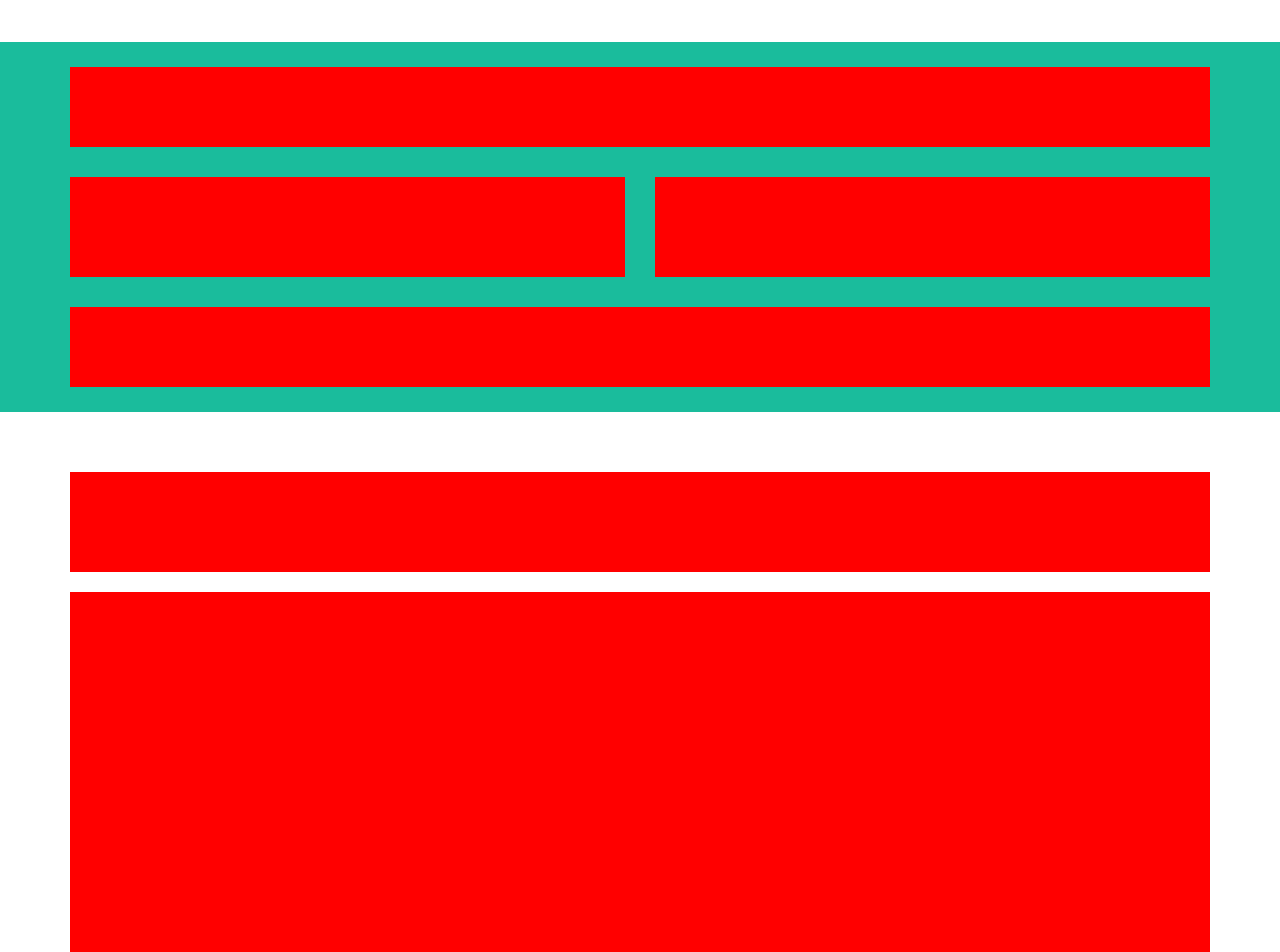
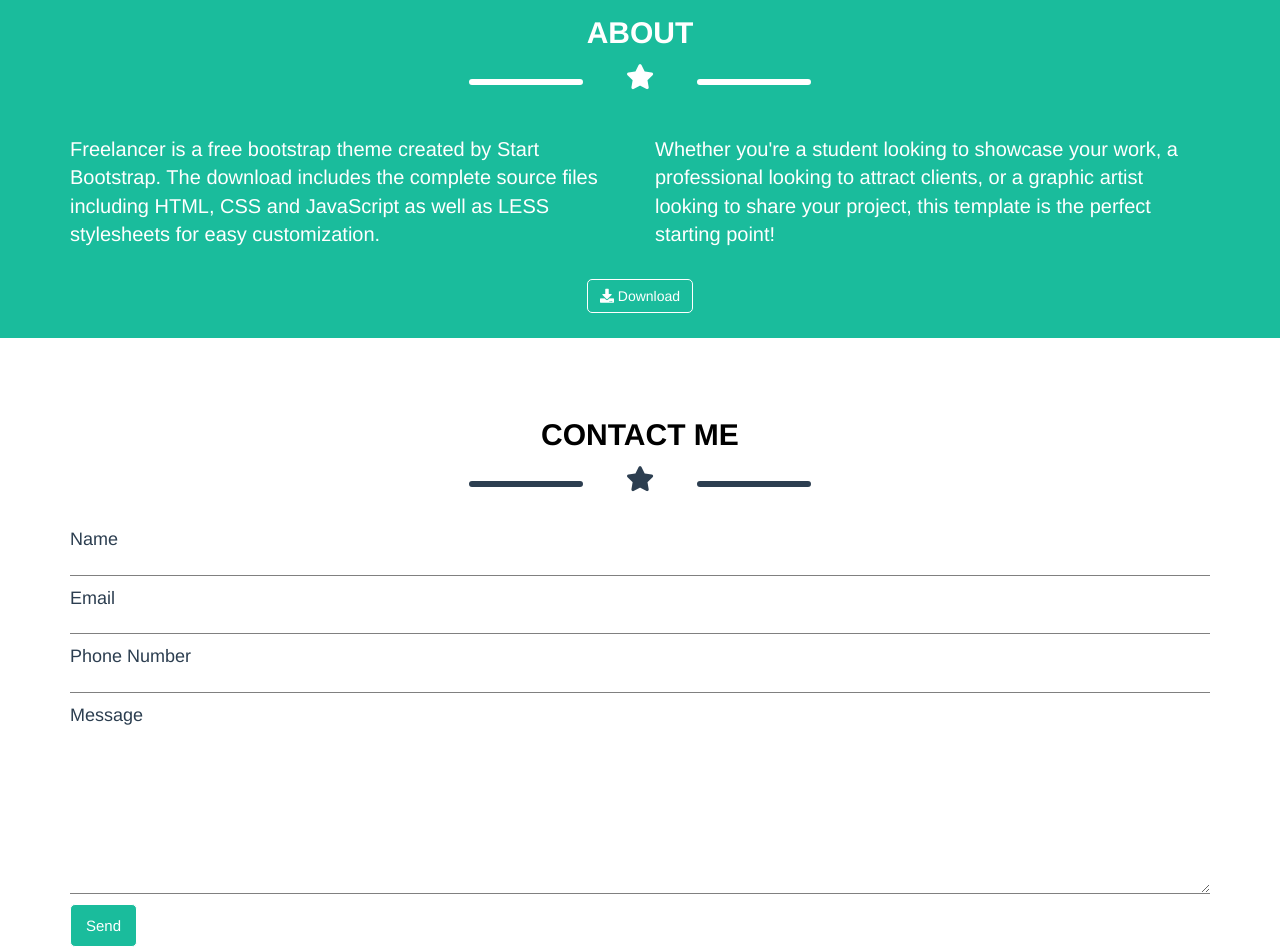
Before and after one commit to LucaQuacquarelli/html-css-bootstrap-freelancer, a plain HTML site: page index.html in a window 1280 px wide. Shown: the part 1380-2332 px from the top of the page. Drawn offline with nearby package versions, Linux system fonts and the light colour scheme.

Commit message:
Main content

```diff
--- a/css/style.css
+++ b/css/style.css
@@ -9,42 +9,51 @@ li {
     display: inline-block;
 }
 
-/* debug */
-.portfolio-title {
-    height: 100px;
-    background-color: red;
+h1,h2 {
+    font-weight: 700;
 }
 
-.portfolio-img {
-    height: 300px;
-    margin: 10px 0;
-    border-radius: 10px;
-    background-color: red;
+
+.portfolio-title > h2,
+.contact-title > h2 {
+    color: black;
 }
 
-.about-title,
-.about-download {
-    height: 80px;
-    background-color: red;
+.portfolio-title > .star-dec hr,
+.contact-title > .star-dec hr {
+    border-color: #2c3e50;
 }
 
-.about-text {
-    height: 100px;
-    margin: 10px 0;
-    background-color: red;
+.portfolio-title i,
+.contact-title i {
+    color: #2c3e50;
 }
 
-.contact-title {
-    height: 100px;
-    background-color: red;
+.star-dec {
+    width: 30%;
+    margin: 0 auto;
 }
 
-.contact-content {
-    height: 400px;
-    margin-top: 20px;
-    background-color: red;
+.star-dec > * {
+    float: left;
+    width: 33.33%;
+}
+.star-dec::after {
+    content: "";
+    display: table;
+    clear: both;
 }
 
+.star-dec hr {
+    border: 3px solid white;
+    border-radius: 3px;
+}
+
+.star-dec i {
+    padding-top: 5px;
+    font-size: 25px;
+}
+/* debug */
 .location,
 .web,
 .freelancer {
@@ -96,31 +105,6 @@ nav {
     width: 20%;
 }
 
-.star-dec {
-    width: 30%;
-    margin: 0 auto;
-}
-
-.star-dec > * {
-    float: left;
-    width: 33.33%;
-}
-.star-dec::after {
-    content: "";
-    display: table;
-    clear: both;
-}
-
-.star-dec hr {
-    border: 3px solid white;
-    border-radius: 3px;
-}
-
-.star-dec i {
-    padding-top: 5px;
-    font-size: 25px;
-}
-
 .jbt-container > p {
     font-size: 20px;
 }
@@ -137,6 +121,16 @@ section {
     margin-top: 20px;
 }
 
+.portfolio-img {
+    margin: 10px 0;
+    border-radius: 10px;
+    overflow: hidden;
+}
+
+.portfolio-img > img {
+    width: 100%;
+}
+
 .about {
     padding: 25px 0;
     background-color: #1abc9c;
@@ -144,6 +138,59 @@ section {
 
 .about-content-container {
     margin: 20px 0;
+}
+
+.about-text {
+    margin: 10px 0;
+    font-size: 20px;
+}
+
+.download-btn {
+    border: 1px solid white;
+    border-radius: 5px;
+    transition: 1s;
+}
+
+.download-btn:hover {
+    color: white;
+    background-color: #2c3e50;
+    border: 1px solid white;
+    border-radius: 5px;
+}
+
+.contact-content {
+    margin-top: 20px;
+}
+
+.contact-content > span {
+    font-size: 18px;
+    color: #2c3e50;
+}
+
+.contact-content > input:not(#send),
+textarea {
+    display: block;
+    margin-bottom: 10px;
+    width: 100%;
+    border: 0;
+    border-bottom: 1px solid grey;
+    color: black;
+}
+
+#send {
+    padding: 10px 15px;
+    font-size: 15px;
+    background-color: #1abc9c;
+    color: white;
+    border: 1px solid white;
+    border-radius: 5px;
+    transition: 1s;
+}
+
+#send:hover {
+    background-color: white;
+    color: #1abc9c;
+    border: 1px solid #1abc9c;
 }
 
 .info {
--- a/index.html
+++ b/index.html
@@ -10,13 +10,13 @@
         <title>Bootstrap Freelancer</title>
     </head>
     <body>
-        <header>
+        <header id="up">
             <nav class="text-uppercase">
                 <div class="container">
                     <div class="row">
                         <div class="col-xs-8 col-sm-5">
                             <div class="logo-container">
-                                <strong><a href="#">start bootstrap</a></strong>
+                                <strong><a href="#up">start bootstrap</a></strong>
                             </div>
                         </div>
                         <div class="col-xs-2 col-xs-offset-2 col-sm-6 col-sm-offset-1">
@@ -66,7 +66,20 @@
                     <div class="container">
                         <div class="row">
                             <div class="col-xs-12">
-                                <div class="portfolio-title"></div>
+                                <div class="portfolio-title text-center text-uppercase">
+                                    <h2>portfolio</h2>
+                                    <div class="star-dec">
+                                        <div class="line">
+                                            <hr>
+                                        </div>
+                                        <div class="star">
+                                            <i class="fas fa-star"></i>
+                                        </div>
+                                        <div class="line">
+                                            <hr>
+                                        </div>
+                                    </div>
+                                </div>
                             </div>
                         </div>
                     </div>
@@ -75,22 +88,34 @@
                     <div class="container">
                         <div class="row">
                             <div class="col-xs-12 col-sm-6 col-md-4">
-                                <div class="portfolio-img"></div>
+                                <div class="portfolio-img">
+                                    <img src="img/cabin.png" alt="cabin logo">
+                                </div>
                             </div>
                             <div class="col-xs-12 col-sm-6 col-md-4">
-                                <div class="portfolio-img"></div>
+                                <div class="portfolio-img">
+                                    <img src="img/cake.png" alt="cake logo">
+                                </div>
                             </div>
                             <div class="col-xs-12 col-sm-6 col-md-4">
-                                <div class="portfolio-img"></div>
+                                <div class="portfolio-img">
+                                    <img src="img/circus.png" alt="circus logo">
+                                </div>
                             </div>
                             <div class="col-xs-12 col-sm-6 col-md-4">
-                                <div class="portfolio-img"></div>
+                                <div class="portfolio-img">
+                                    <img src="img/game.png" alt="game logo">
+                                </div>
                             </div>
                             <div class="col-xs-12 col-sm-6 col-md-4">
-                                <div class="portfolio-img"></div>
+                                <div class="portfolio-img">
+                                    <img src="img/safe.png" alt="safe logo">
+                                </div>
                             </div>
                             <div class="col-xs-12 col-sm-6 col-md-4">
-                                <div class="portfolio-img"></div>
+                                <div class="portfolio-img">
+                                    <img src="img/submarine.png" alt="submarine logo">
+                                </div>
                             </div>
                         </div>
                     </div>
@@ -101,7 +126,20 @@
                     <div class="container">
                         <div class="row">
                             <div class="col-xs-12">
-                                <div class="about-title"></div>
+                                <div class="about-title text-center text-uppercase">
+                                    <h2>about</h2>
+                                    <div class="star-dec">
+                                        <div class="line">
+                                            <hr>
+                                        </div>
+                                        <div class="star">
+                                            <i class="fas fa-star"></i>
+                                        </div>
+                                        <div class="line">
+                                            <hr>
+                                        </div>
+                                    </div>
+                                </div>
                             </div>
                         </div>
                     </div>
@@ -110,10 +148,12 @@
                     <div class="container">
                         <div class="row">
                             <div class="col-xs-12 col-sm-6">
-                                <div class="about-text"></div>
+                                <div class="about-text">
+                                    <p>Freelancer is a free bootstrap theme created by Start Bootstrap. The download includes the complete source files including <span class="text-uppercase">html, css</span> and JavaScript as well as <span class="text-uppercase">less</span> stylesheets for easy customization.</p>
+                                </div>
                             </div>
                             <div class="col-xs-12 col-sm-6">
-                                <div class="about-text"></div>
+                                <div class="about-text">Whether you&#39;re a student looking to showcase your work, a professional looking to attract clients, or a graphic artist looking to share your project, this template is the perfect starting point!</div>
                             </div>
                         </div>
                     </div>
@@ -122,7 +162,12 @@
                     <div class="container">
                         <div class="row">
                             <div class="col-xs-12">
-                                <div class="about-download"></div>
+                                <div class="about-download text-center">
+                                    <div class="btn download-btn">
+                                        <i class="fas fa-download"></i>
+                                        <span>Download</span>
+                                    </div>
+                                </div>
                             </div>
                         </div>
                     </div>
@@ -133,7 +178,20 @@
                     <div class="container">
                         <div class="row">
                             <div class="col-xs-12">
-                                <div class="contact-title"></div>
+                                <div class="contact-title text-center text-uppercase">
+                                    <h2>contact me</h2>
+                                    <div class="star-dec">
+                                        <div class="line">
+                                            <hr>
+                                        </div>
+                                        <div class="star">
+                                            <i class="fas fa-star"></i>
+                                        </div>
+                                        <div class="line">
+                                            <hr>
+                                        </div>
+                                    </div>
+                                </div>
                             </div>
                         </div>
                     </div>
@@ -142,7 +200,17 @@
                     <div class="container">
                         <div class="row">
                             <div class="col-xs-12">
-                                <div class="contact-content"></div>
+                                <div class="contact-content">
+                                    <span>Name</span>
+                                    <input type="text" name="name">
+                                    <span>Email</span>
+                                    <input type="email" name="email">
+                                    <span>Phone Number</span>
+                                    <input type="tel" name="phone">
+                                    <span>Message</span>
+                                    <textarea name="message"cols="30" rows="8"></textarea>
+                                    <input type="submit" value="Send" id="send">
+                                </div>
                             </div>
                         </div>
                     </div>
```
Also changed, not shown: img/cabin.png (added), img/cake.png (added), img/circus.png (added), img/game.png (added), img/safe.png (added), img/submarine.png (added).
